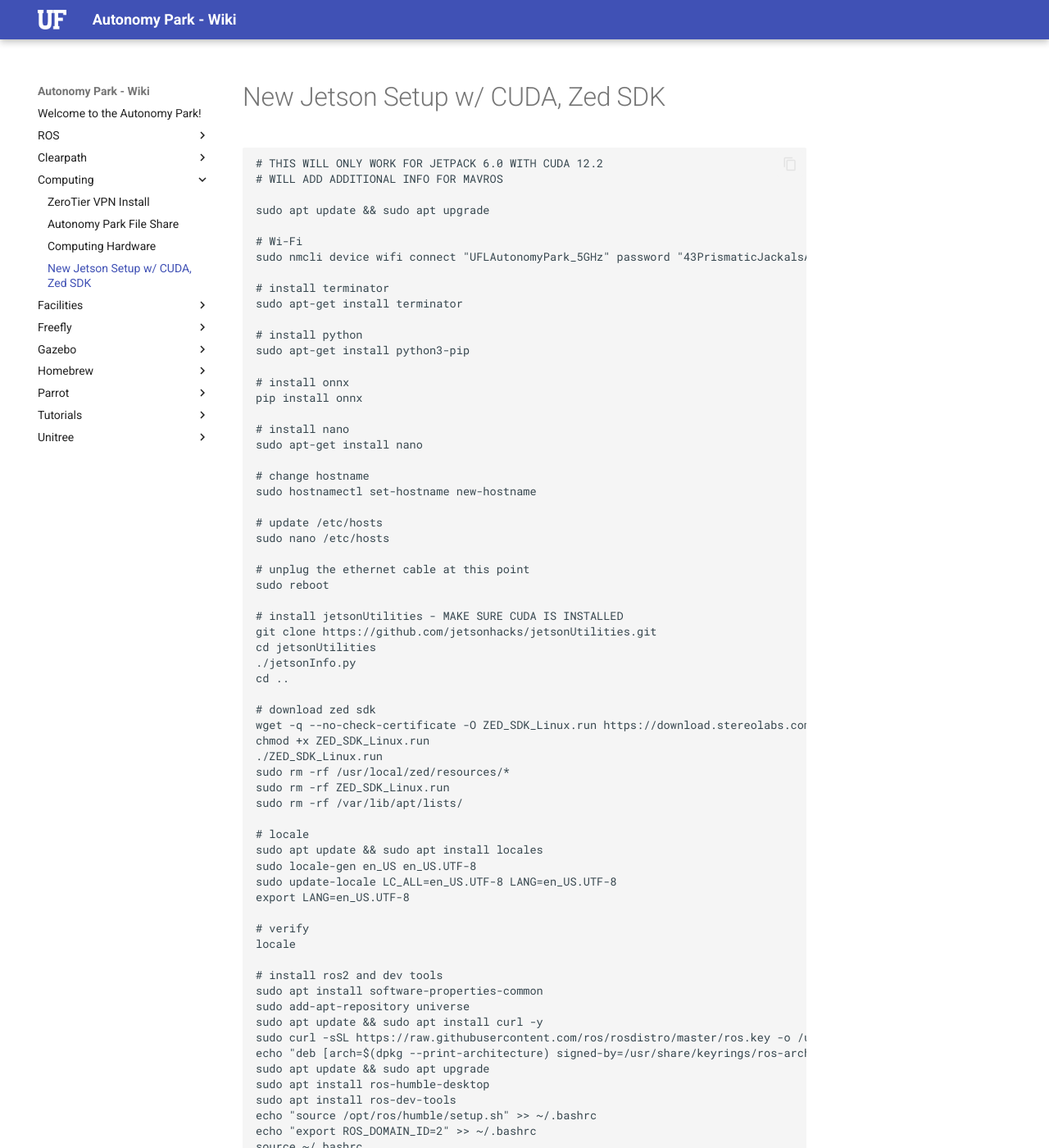
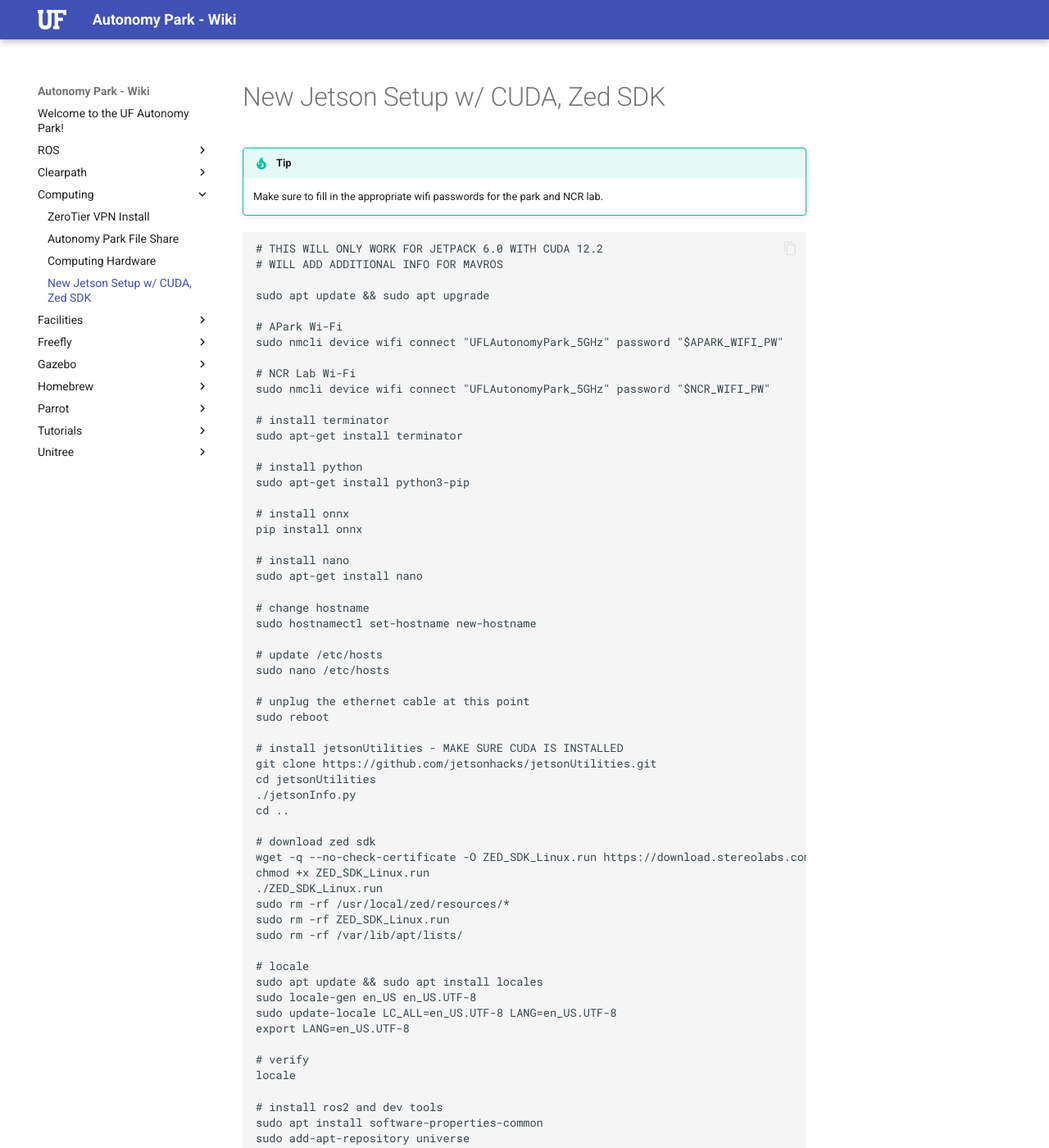
Before and after one commit to UFL-Autonomy-Park/apark_wiki, an MkDocs documentation site: the page built from docs/computing/new-jetson-setup.md, in a window 1280 px wide and 1400 px high. Shown: the whole window at 82% size. Built offline with MkDocs 1.6.1 and Material for MkDocs 9.7.7, drawn with Linux system fonts in a browser that asks for light colours; some of the changed text lies outside the part shown.

Commit message:
remove plain text passwords

````diff
--- a/docs/computing/new-jetson-setup.md
+++ b/docs/computing/new-jetson-setup.md
@@ -1,6 +1,9 @@
 ---
 title: New Jetson Setup w/ CUDA, Zed SDK
 ---
+
+!!! tip
+    Make sure to fill in the appropriate wifi passwords for the park and NCR lab.
 
 ```
 # THIS WILL ONLY WORK FOR JETPACK 6.0 WITH CUDA 12.2
@@ -8,8 +11,11 @@
 
 sudo apt update && sudo apt upgrade
 
-# Wi-Fi
-sudo nmcli device wifi connect "UFLAutonomyPark_5GHz" password "43PrismaticJackalsAte10Huskies!"
+# APark Wi-Fi
+sudo nmcli device wifi connect "UFLAutonomyPark_5GHz" password "$APARK_WIFI_PW"
+
+# NCR Lab Wi-Fi
+sudo nmcli device wifi connect "UFLAutonomyPark_5GHz" password "$NCR_WIFI_PW"
 
 # install terminator
 sudo apt-get install terminator
--- a/docs/index.md
+++ b/docs/index.md
@@ -1,4 +1,6 @@
-# Welcome to the Autonomy Park!
+---
+title: Welcome to the UF Autonomy Park!
+---
 
 ## HAVE YOU DONE THE ROS 2 TUTORIALS YET?
 
````
Also changed, not shown: docs/parrot/configure-network.md (+3 -3 lines), docs/images/20250425-park-visit.jpg (added).
